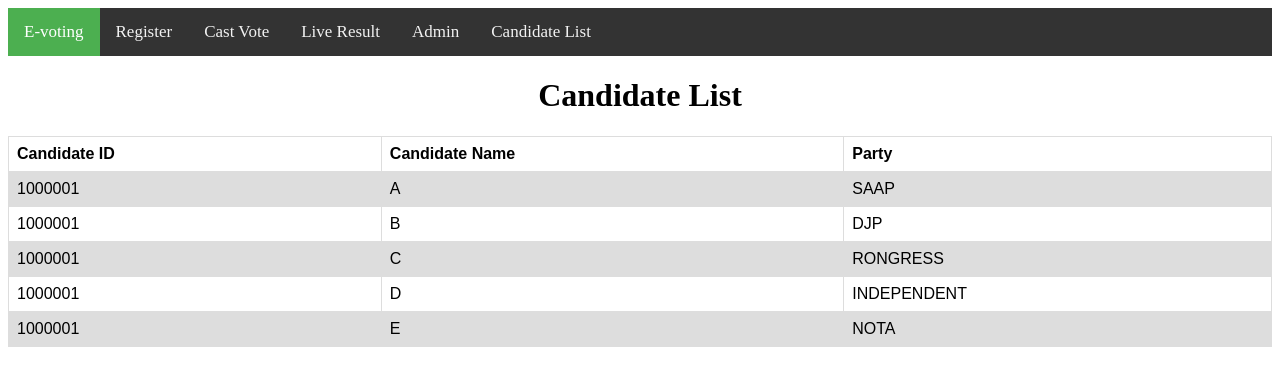
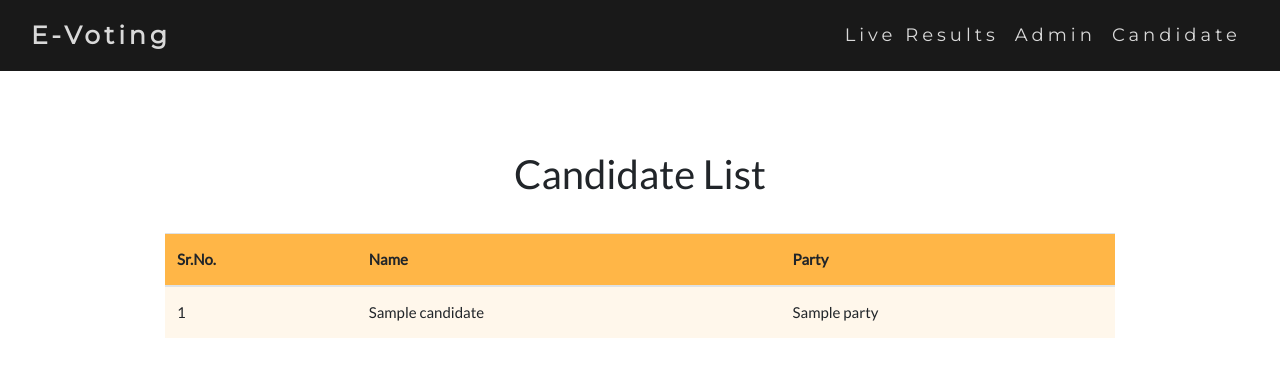
Before and after one commit to Anshit01/e-voting-using-blockchain, a Flask app: template website/app/templates/cdl.html in a window 1280 px wide. Shown: the top 386 px of the page. Run offline with Flask 2, Linux system fonts and the light colour scheme; the template is opened without the code that fills it: most values are stand-ins (such as "Sample title", 1, 10 or a date in 2020); some libraries are stand-ins or nearby versions.

Commit message:
candidate list page created

```diff
--- /dev/null
+++ b/website/app/static/css/cdl.css
@@ -0,0 +1,24 @@
+.body {
+    font-family: 'Ubuntu', sans-serif;
+}
+
+h1 {
+    text-align: center;
+}
+
+
+.tab {
+    padding-right: 0;
+    padding-left: 0;
+    margin-right: 0%;
+    margin-left: 0;
+    margin-top: 7%;
+}
+
+.thread-dec {
+    background-color: #ffb647;
+}
+
+.down-row {
+    background-color: #fff7eb;
+}
--- a/website/app/templates/base.html
+++ b/website/app/templates/base.html
@@ -26,9 +26,9 @@
             <a class="navbar-brand" href="/"><strong>E-Voting</strong></a>
             <div class="collapse navbar-collapse" id="navbar">
                 <ul class="navbar-nav ml-auto">
-                    <li><a class="nav-link" href="#"> Live Results</a></li>
-                    <li><a class="nav-link" href="#"> Admin</a></li>
-                    <li><a class="nav-link" href="#"> Candidate</a></li>
+                    <li><a class="nav-link" href="/results"> Live Results</a></li>
+                    <li><a class="nav-link" href="/voter_list"> Admin</a></li>
+                    <li><a class="nav-link" href="/candidate_list"> Candidate</a></li>
                 </ul>
             </div>
         </div>
--- a/website/app/templates/cdl.html
+++ b/website/app/templates/cdl.html
@@ -1,95 +1,78 @@
-<!DOCTYPE html>
-<html>
-<head>
-<style>
-table {
-  font-family: arial, sans-serif;
-  border-collapse: collapse;
-  width: 100%;
-}
+{% extends "base.html" %}
+{% block title %}Candidate List{% endblock %}
 
-td, th {
-  border: 1px solid #dddddd;
-  text-align: left;
-  padding: 8px;
-}
+{% block custom_css %}
+   <link rel="stylesheet" href="static/css/cdl.css">
 
-tr:nth-child(even) {
-  background-color: #dddddd;
-}
+    <!---fonts-->
+    <link href="https://fonts.googleapis.com/css2?family=Ubuntu:wght@300&display=swap" rel="stylesheet">
 
-.topnav {
-  overflow: hidden;
-  background-color: #333;
-}
+{% endblock %}
 
-.topnav a {
-  float: left;
-  color: #f2f2f2;
-  text-align: center;
-  padding: 14px 16px;
-  text-decoration: none;
-  font-size: 17px;
-}
+{% block content %}
 
-.topnav a:hover {
-  background-color: #ddd;
-  color: black;
-}
+    <div class="container">
 
-.topnav a.active {
-  background-color: #4CAF50;
-  color: white;
-}
-</style>
-</head>
-<body>
+            <div class="row">
 
-  <div class="topnav">
-    <a class="active" href="/">E-voting</a>
-    <a href="/register">Register</a>
-    <a href="/vote">Cast Vote</a>
-    <a href="/results">Live Result</a>
-    <a href="/voter_list">Admin</a>
-    <a href="/candidate_list">Candidate List</a>
-  </div>
+                 <div class="col-10 mx-auto col-sm-10  tab">
+
+                    <h1>Candidate List</h1><br>
+
+                    <table class="table table-hover">
+
+                            <thead class="thread-dec">
+
+                                <tr>
+                                    <th scope="col">Sr.No.</th>
+                                    <th scope="col">Name</th>
+                                    <th scope="col">Party</th>
+                                </tr>
+
+                            </thead>
+
+                            <tbody >
+
+                                {% for i in range(candidateList|length) %}
+
+                                    <tr class="down-row" data-toggle="modal" data-target="#modal{{i}}">
+                                        <td>{{ i+1 }}</td>
+                                        <td>{{ candidateList[i]['name'] }}</td>
+                                        <td>{{ candidateList[i]['party'] }}</td>
+                                    </tr>
 
 
-<h1><center>Candidate List</center></h1>
 
-<table>
-  <tr>
-    <th>Candidate ID</th>
-    <th>Candidate Name</th>
-    <th>Party</th>
-  </tr>
-  <tr>
-    <td>1000001</td>
-    <td>A</td>
-    <td>SAAP</td>
-  </tr>
-  <tr>
-    <td>1000001</td>
-    <td>B</td>
-    <td>DJP</td>
-  </tr>
-  <tr>
-    <td>1000001</td>
-    <td>C</td>
-    <td>RONGRESS</td>
-  </tr>
-  <tr>
-    <td>1000001</td>
-    <td>D</td>
-    <td>INDEPENDENT</td>
-  </tr>
-  <tr>
-    <td>1000001</td>
-    <td>E</td>
-    <td>NOTA</td>
-  </tr>
+                                        <!-- Modal -->
+                                        <div class="modal fade" id="modal{{i}}" tabindex="-1" aria-labelledby="exampleModalLabel" aria-hidden="true">
+                                            <div class="modal-dialog">
+                                            <div class="modal-content">
 
-</table>
+                                                <div class="modal-body text-center">
 
-</body>
-</html>
+                                                    <button type="button" class="close" data-dismiss="modal" aria-label="Close">
+                                                        <span aria-hidden="true">&times;</span>
+                                                    </button>
+
+                                                   <p>{{candidateList[i]['name']}}</p>
+                                                   <p>{{candidateList[i]['party']}}</p>
+                                                   <p>Candidate ID: {{candidateList[i]['candidate_id']}}</p>
+                                                </div>
+
+                                            </div>
+                                            </div>
+                                        </div>
+
+                                {% endfor %}
+
+
+                            </tbody>
+                    </table>
+
+                </div>
+
+            </div>
+
+        </div>
+
+{% endblock %}
```
